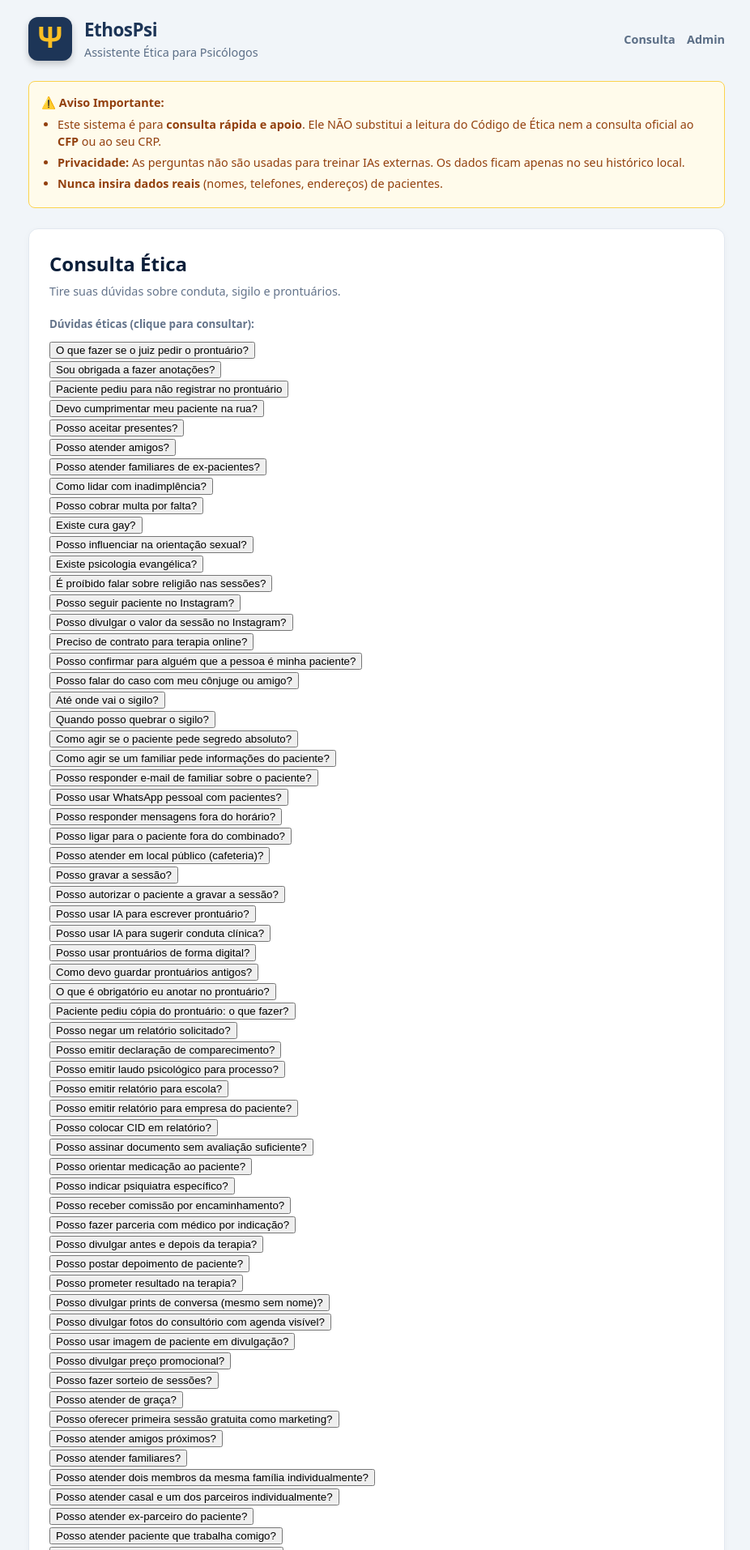
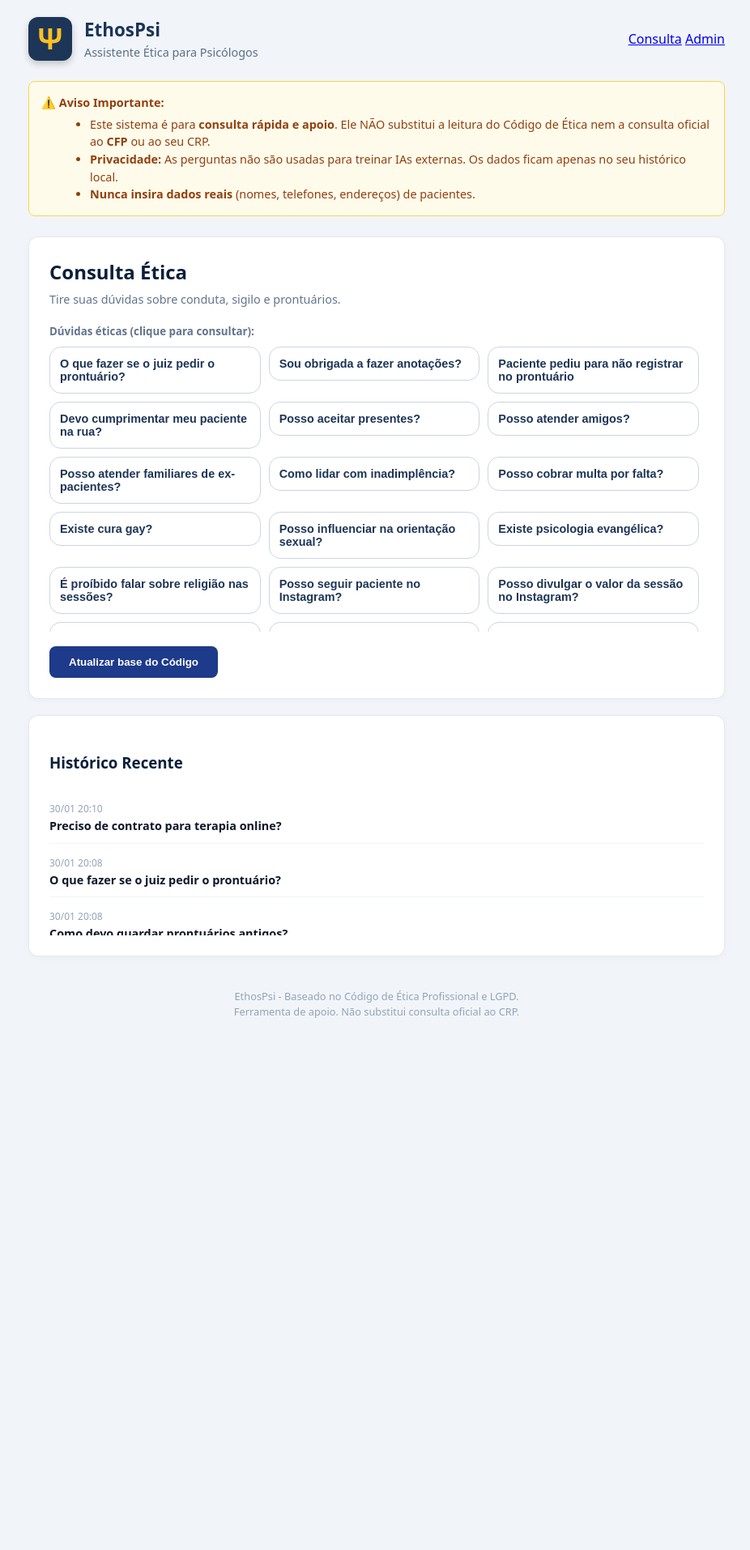
Before and after one commit to sabrinaandraderocha-cmyk/ethospsi, a Flask app: page / in a window 1280 px wide. Shown: the top 1914 px of the page at 81% size, without its empty margins (175-1101 px from the left). After the commit the page ends 1257 px from the top, so only its background shows below. Run offline with Flask 3, Linux system fonts and the light colour scheme; data comes from the database, SQL or seed files in the repository.

Commit message:
Update style.css

```diff
--- a/static/style.css
+++ b/static/style.css
@@ -4,12 +4,10 @@
   --text: #0b1f3a;
   --muted: #5b6e86;
 
-  /* CORES DA IDENTIDADE VISUAL */
-  /* Atualizado para o Azul do Livreto do Código de Ética */
+  /* Identidade visual */
   --navy-dark: #1d3557;
-
-  --navy: #1e3a8a;      /* Botões e destaques */
-  --gold: #fbbf24;      /* Amarelo Ouro do Símbolo */
+  --navy: #1e3a8a;
+  --gold: #fbbf24;
 
   --border: rgba(11, 42, 74, .12);
   --shadow: 0 10px 30px rgba(0,0,0,0.06);
@@ -17,6 +15,7 @@
 }
 
 * { box-sizing: border-box; }
+
 body {
   margin: 0;
   font-family: ui-sans-serif, system-ui, sans-serif;
@@ -25,40 +24,60 @@ body {
   line-height: 1.5;
 }
 
-.container { max-width: 900px; margin: 0 auto; padding: 20px; }
+.container {
+  max-width: 900px;
+  margin: 0 auto;
+  padding: 20px;
+}
 
 /* HEADER */
-.topbar { display: flex; align-items: center; justify-content: space-between; margin-bottom: 25px; }
-.brand { display: flex; align-items: center; gap: 15px; }
+.topbar {
+  display: flex;
+  align-items: center;
+  justify-content: space-between;
+  margin-bottom: 25px;
+}
 
-/* LOGO: Usa a cor --navy-dark definida acima */
+.brand {
+  display: flex;
+  align-items: center;
+  gap: 15px;
+}
+
 .logo-symbol {
   width: 54px;
   height: 54px;
+  background: var(--navy-dark);
+  color: var(--gold);
+  border-radius: 12px;
   display: flex;
   align-items: center;
   justify-content: center;
-  background: var(--navy-dark);
-  border-radius: 12px;
   font-size: 2.2rem;
   font-weight: 800;
-  color: var(--gold);
-  line-height: 1;
-  padding-bottom: 4px;
   box-shadow: 0 4px 8px rgba(0,0,0,0.2);
 }
 
-.brand-text h1 { margin: 0; font-size: 1.4rem; color: var(--navy-dark); letter-spacing: -0.5px; }
-.brand-text p { margin: 0; color: var(--muted); font-size: 0.9rem; }
+.brand-text h1 {
+  margin: 0;
+  font-size: 1.4rem;
+  color: var(--navy-dark);
+}
 
-/* CARDS E LAYOUT */
+.brand-text p {
+  margin: 0;
+  color: var(--muted);
+  font-size: 0.9rem;
+}
+
+/* CARDS */
 .card {
   background: white;
   padding: 25px;
   border-radius: 12px;
+  border: 1px solid #e2e8f0;
   box-shadow: 0 2px 10px rgba(0,0,0,0.03);
   margin-bottom: 20px;
-  border: 1px solid #e2e8f0;
 }
 
 /* AVISO ÉTICO */
@@ -71,28 +90,12 @@ body {
   margin-bottom: 25px;
   font-size: 0.9rem;
 }
-.ethical-warning ul { margin: 5px 0 0 20px; padding: 0; }
-.ethical-warning li { margin-bottom: 4px; }
 
-/* BOTÕES E CHIPS */
-.chip-btn {
-  background: white;
-  border: 1px solid #cbd5e1;
-  color: var(--navy-dark);
-  padding: 8px 16px;
-  border-radius: 20px;
-  font-size: 0.85rem;
-  font-weight: 600;
-  cursor: pointer;
-  transition: all 0.2s;
-}
-.chip-btn:hover {
-  background: var(--navy);
-  color: white;
-  border-color: var(--navy);
-  transform: translateY(-1px);
+.ethical-warning ul {
+  margin: 5px 0 0 20px;
 }
 
+/* BOTÕES AÇÃO */
 .btn-action {
   background: var(--navy);
   color: white;
@@ -101,62 +104,88 @@ body {
   border-radius: 8px;
   cursor: pointer;
   font-weight: 600;
-  font-size: 0.95rem;
 }
+
 .btn-action:hover { opacity: 0.9; }
 
-/* FORMULÁRIO */
-textarea {
+/* GRADE DE BOTÕES (100 DÚVIDAS) */
+.quick-questions {
+  max-height: 380px;
+  overflow-y: auto;
+  padding-right: 6px;
+}
+
+.quick-grid {
+  display: grid;
+  grid-template-columns: repeat(2, minmax(0, 1fr));
+  gap: 10px;
+}
+
+@media (min-width: 900px) {
+  .quick-grid {
+    grid-template-columns: repeat(3, minmax(0, 1fr));
+  }
+}
+
+.quick-btn {
   width: 100%;
-  min-height: 120px;
-  padding: 15px;
-  border: 2px solid #e2e8f0;
-  border-radius: 10px;
-  font-family: inherit;
-  font-size: 1rem;
-  resize: vertical;
+  text-align: left;
+  padding: 12px;
+  border-radius: 14px;
+  border: 1px solid #cbd5e1;
+  background: white;
+  color: var(--navy-dark);
+  font-size: 0.9rem;
+  font-weight: 700;
+  cursor: pointer;
+  transition: all 0.2s;
 }
-textarea:focus { border-color: var(--navy); outline: none; background: #fff; }
 
-/* HISTÓRICO COMPACTO */
+.quick-btn:hover {
+  background: var(--navy);
+  color: white;
+  transform: translateY(-1px);
+}
+
+/* RESPOSTA */
+.answer-container {
+  margin-top: 30px;
+  padding: 25px;
+  background: white;
+  border-radius: 12px;
+  border-left: 6px solid var(--navy);
+  box-shadow: 0 10px 25px rgba(0,0,0,0.05);
+}
+
+/* HISTÓRICO */
 .history-list {
   list-style: none;
   padding: 0;
   margin: 0;
   max-height: 180px;
   overflow-y: auto;
-  border-top: 1px solid #f1f5f9;
 }
-.history-list::-webkit-scrollbar { width: 6px; }
-.history-list::-webkit-scrollbar-thumb { background-color: #cbd5e1; border-radius: 3px; }
 
-/* RESPOSTA HUMANIZADA */
-.answer-container {
-  margin-top: 30px;
-  padding: 25px;
-  background: white;
-  border: 1px solid #e2e8f0;
-  border-radius: 12px;
-  border-left: 6px solid var(--navy);
-  box-shadow: 0 10px 25px rgba(0,0,0,0.05);
-  animation: fadeIn 0.5s ease;
+/* ALERTAS */
+.alert-box {
+  padding: 15px;
+  border-radius: 8px;
+  margin: 20px 0;
 }
-@keyframes fadeIn { from { opacity: 0; transform: translateY(10px); } to { opacity: 1; transform: translateY(0); } }
 
-.resposta-humanizada h3 { color: var(--navy-dark); margin-top: 0; font-size: 1.2rem; }
-.resposta-humanizada h4 { color: #d97706; margin-bottom: 8px; margin-top: 20px; }
-.resposta-humanizada ul { padding-left: 20px; color: #334155; }
-.resposta-humanizada li { margin-bottom: 8px; }
+.alert-box.warning {
+  background: #fee2e2;
+  color: #991b1b;
+}
 
-/* ALERT BOXES */
-.alert-box { padding: 15px; border-radius: 8px; margin: 20px 0; font-size: 0.95rem; line-height: 1.5; }
-.alert-box.warning { background: #fee2e2; color: #991b1b; border: 1px solid #fecaca; }
-.alert-box.tip { background: #eff6ff; color: #1e40af; border: 1px solid #dbeafe; }
+.alert-box.tip {
+  background: #eff6ff;
+  color: #1e40af;
+}
 
-/* REF CARDS */
-.ref-card { background: #f8fafc; border: 1px solid #e2e8f0; padding: 10px; border-radius: 6px; margin-top: 10px; font-size: 0.85rem; color: #64748b; font-style: italic; }
-
-.flash { padding: 15px; margin-bottom: 20px; border-radius: 8px; background: #dcfce7; color: #166534; border: 1px solid #bbf7d0; }
-.navlink { margin-left: 10px; text-decoration: none; color: var(--muted); font-weight: 600; font-size: 0.9rem; transition: 0.2s; }
-.navlink:hover { color: var(--navy); }
-footer { text-align: center; font-size: 0.8rem; color: #94a3b8; margin-top: 40px; }
+footer {
+  text-align: center;
+  font-size: 0.8rem;
+  color: #94a3b8;
+  margin-top: 40px;
+}
```
